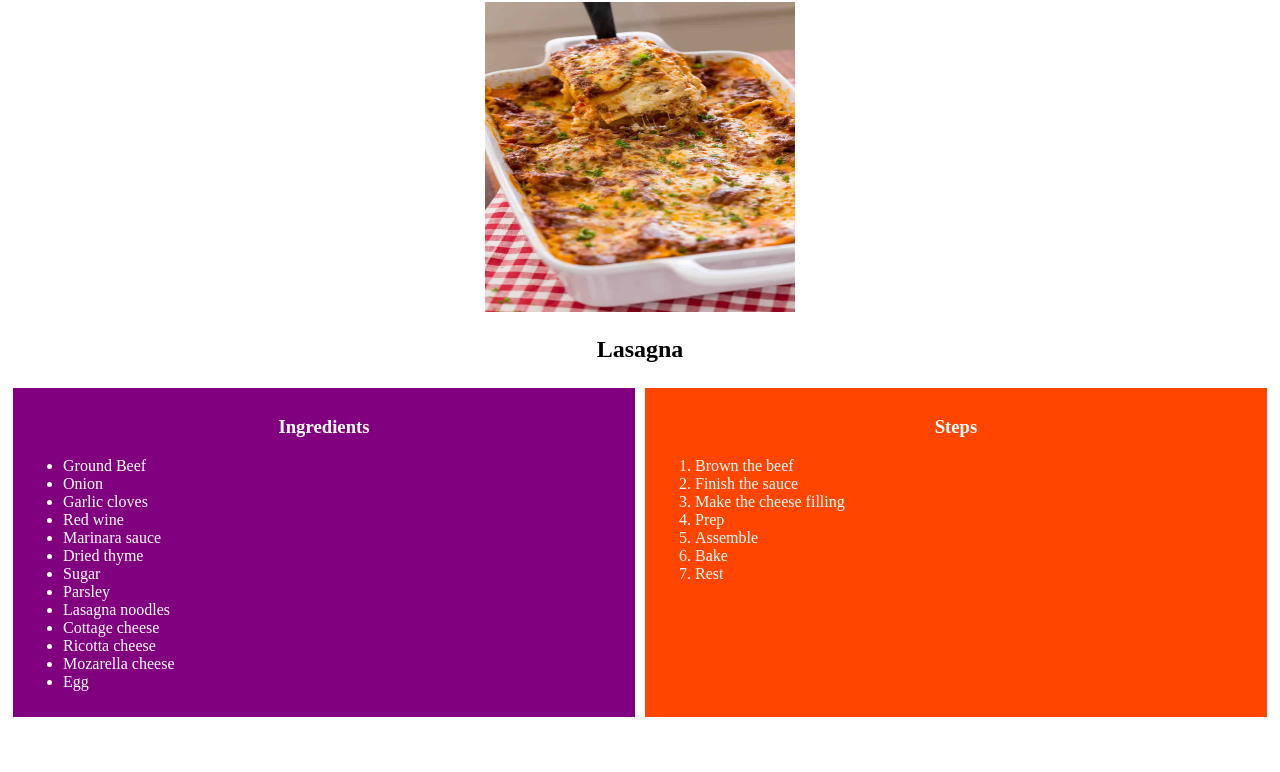
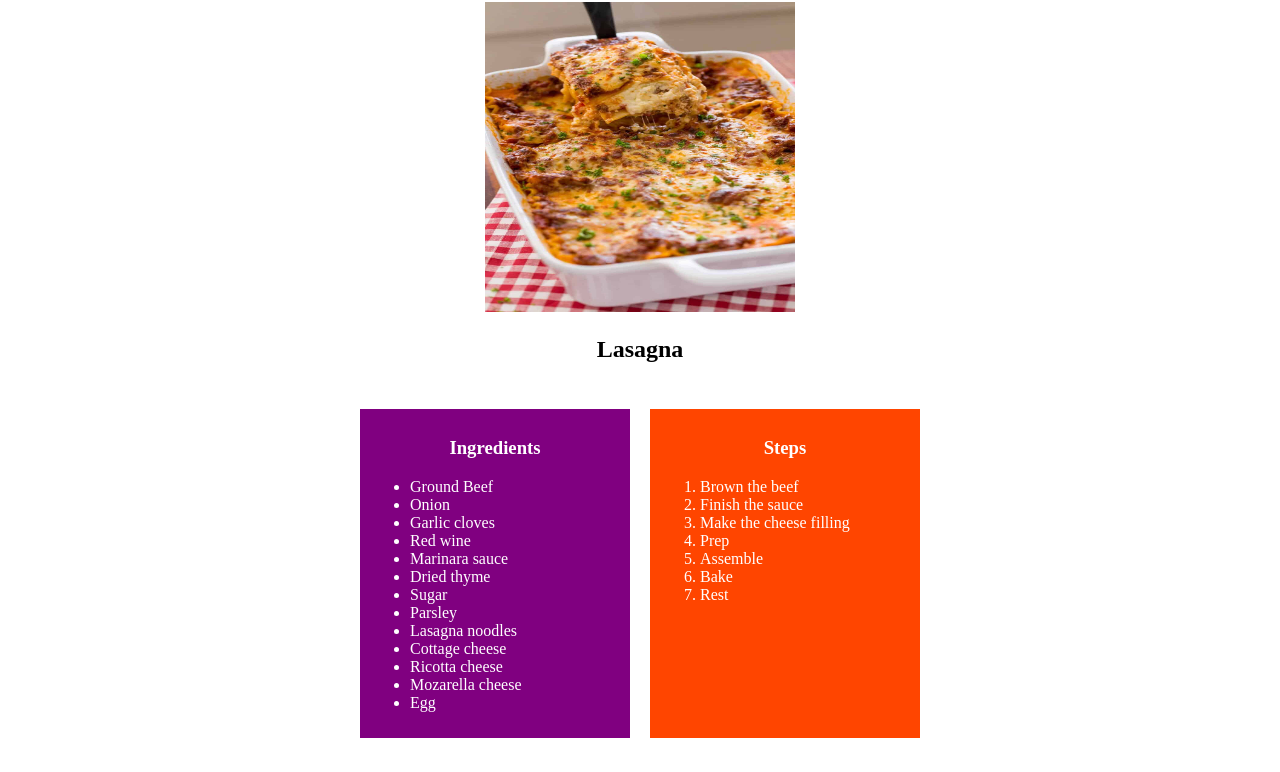
Before and after one commit to Leet300/odin-recipes, a plain HTML site: page recipes/lasagna.html in a window 1280 px wide. Shown: the part 78-850 px from the top of the page. Before the commit the page ends 808 px from the top, so only its background shows below. Drawn offline with Linux system fonts and the light colour scheme.

Commit message:
Flexbox adjustments

```diff
--- a/style.css
+++ b/style.css
@@ -1,4 +1,6 @@
-.parent{display: flex;}
+.parent{display: flex;
+justify-content: center;
+padding: 16px;}
 
 .child2,
 .child1{background-color: purple;
@@ -6,8 +8,7 @@ color: white;
 height: auto;
 width:  250px;
 padding: 10px;
-margin: 5px;
-flex: 1;}
+margin: 10px;}
 
 .child2{background-color: orangered;}
 
```
